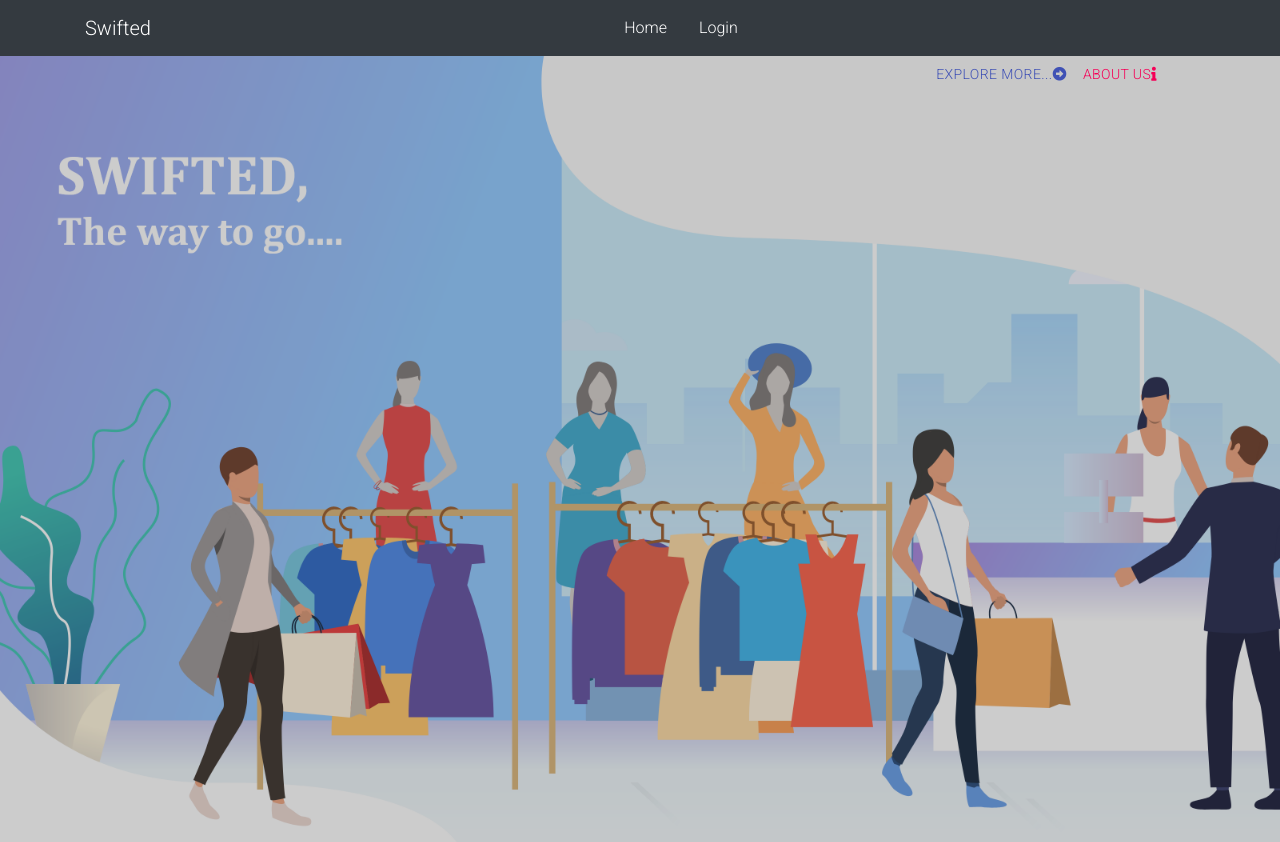
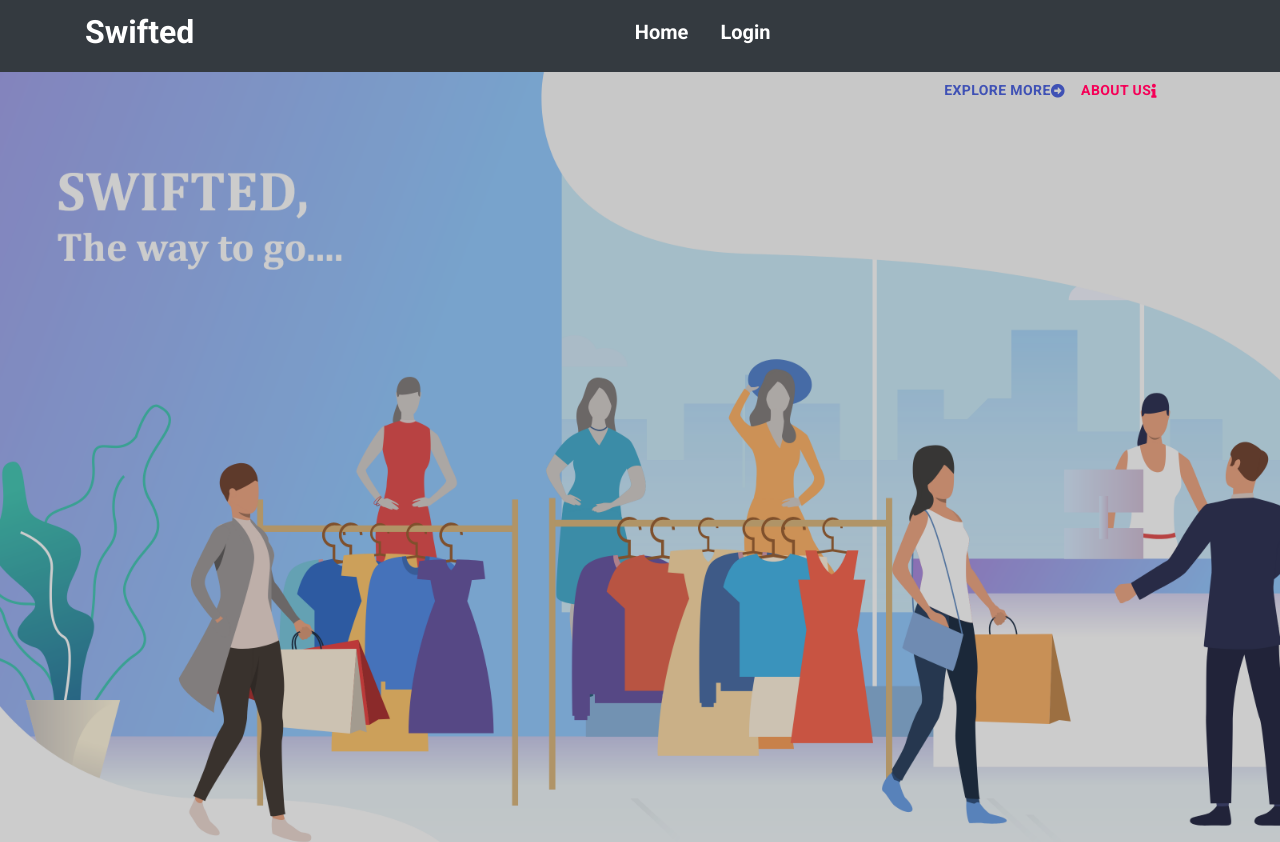
Before and after one commit to RijenShahi/swifted_frontend, a React (Create React App) app: page / in a window 1280 px wide. Shown: the top 842 px of the page. Built offline with nearby package versions, Linux system fonts and the light colour scheme; no server answers.

Commit message:
Navbar contents are enlarged.

```diff
--- a/src/components/Frame/Header.js
+++ b/src/components/Frame/Header.js
@@ -26,24 +26,24 @@ const Header = (props) => {
       <>
         <li className="nav-item">
           <Link to="/" className="nav-links" onClick={closeMobileMenu}>
-            Home
+            <h1><b>Home</b></h1>
           </Link>
         </li>
 
         <li className="nav-item">
           <Link to="/shop" className="nav-links" onClick={closeMobileMenu}>
-            Shop
+          <h5><b>Shop</b></h5>
           </Link>
         </li>
 
         <li className="nav-item">
           <Link to="/about" className="nav-links" onClick={closeMobileMenu}>
-            About
+          <h5><b>About</b></h5>
           </Link>
         </li>
         <li className="nav-item">
           <Link to="/contact" className="nav-links" onClick={closeMobileMenu}>
-            Contact Us
+          <h5><b>Contact Us</b></h5>
           </Link>
         </li>
         <li className="nav-item">
@@ -62,7 +62,7 @@ const Header = (props) => {
             className="nav-links"
             onClick={closeMobileMenu}
           >
-            Become A Vendor
+            <h5><b>Become a Vendor</b></h5>
           </Link>
         </li>
       </>
@@ -72,7 +72,7 @@ const Header = (props) => {
       <>
         <li className="nav-item">
           <Link to="/" className="nav-links" onClick={closeMobileMenu}>
-            Home
+          <h5><b>Home</b></h5>
           </Link>
         </li>
 
@@ -82,7 +82,7 @@ const Header = (props) => {
             className="nav-links"
             onClick={closeMobileMenu}
           >
-            Control Panel
+            <h5><b>Control Panel</b></h5>
           </Link>
         </li>
       </>
@@ -92,7 +92,7 @@ const Header = (props) => {
       <>
         <li className="nav-item">
           <Link to="/" className="nav-links" onClick={closeMobileMenu}>
-            Home
+          <h5><b>Home</b></h5>
           </Link>
         </li>
 
@@ -102,7 +102,7 @@ const Header = (props) => {
             className="nav-links"
             onClick={closeMobileMenu}
           >
-            Control Panel
+            <h5><b>Control Panel</b></h5>
           </Link>
         </li>
 
@@ -112,7 +112,7 @@ const Header = (props) => {
             className="nav-links"
             onClick={closeMobileMenu}
           >
-            Vendor Requests
+            <h5><b>Vendor Requests</b></h5>
           </Link>
         </li>
       </>
@@ -122,13 +122,13 @@ const Header = (props) => {
       <>
         <li className="nav-item">
           <Link to="/" className="nav-links" onClick={closeMobileMenu}>
-            Home
+          <h5><b>Home</b></h5>
           </Link>
         </li>
 
         <li className="nav-item">
           <Link to="/login" className="nav-links" onClick={closeMobileMenu}>
-            Login
+          <h5><b>Login</b></h5>
           </Link>
         </li>
       </>
@@ -139,7 +139,7 @@ const Header = (props) => {
     <>
       <Navbar collapseOnSelect expand="lg" bg="dark" variant="dark">
         <Container>
-          <Navbar.Brand href="/">Swifted</Navbar.Brand>
+          <Navbar.Brand href="/"><h2><b>Swifted</b></h2></Navbar.Brand>
           <Navbar.Toggle aria-controls="responsive-navbar-nav" />
           <Navbar.Collapse id="responsive-navbar-nav">
             <Nav className="mx-auto">{header}</Nav>
--- a/src/components/Frame/HomeContainer.js
+++ b/src/components/Frame/HomeContainer.js
@@ -15,7 +15,7 @@ function HomeContainer() {
           <Button
             className='' color="primary"
           >
-            Explore More... <i class="fas fa-arrow-alt-circle-right"></i>
+            <b>Explore More </b><i class="fas fa-arrow-alt-circle-right"></i>
           </Button>
           </Link>
 
@@ -24,7 +24,7 @@ function HomeContainer() {
             className='' color="secondary" varient="contained"
 
           >
-            About Us <i class="fas fa-info"></i>
+            <b>About Us</b> <i class="fas fa-info"></i>
           </Button>
           </Link>
         </div>
```
